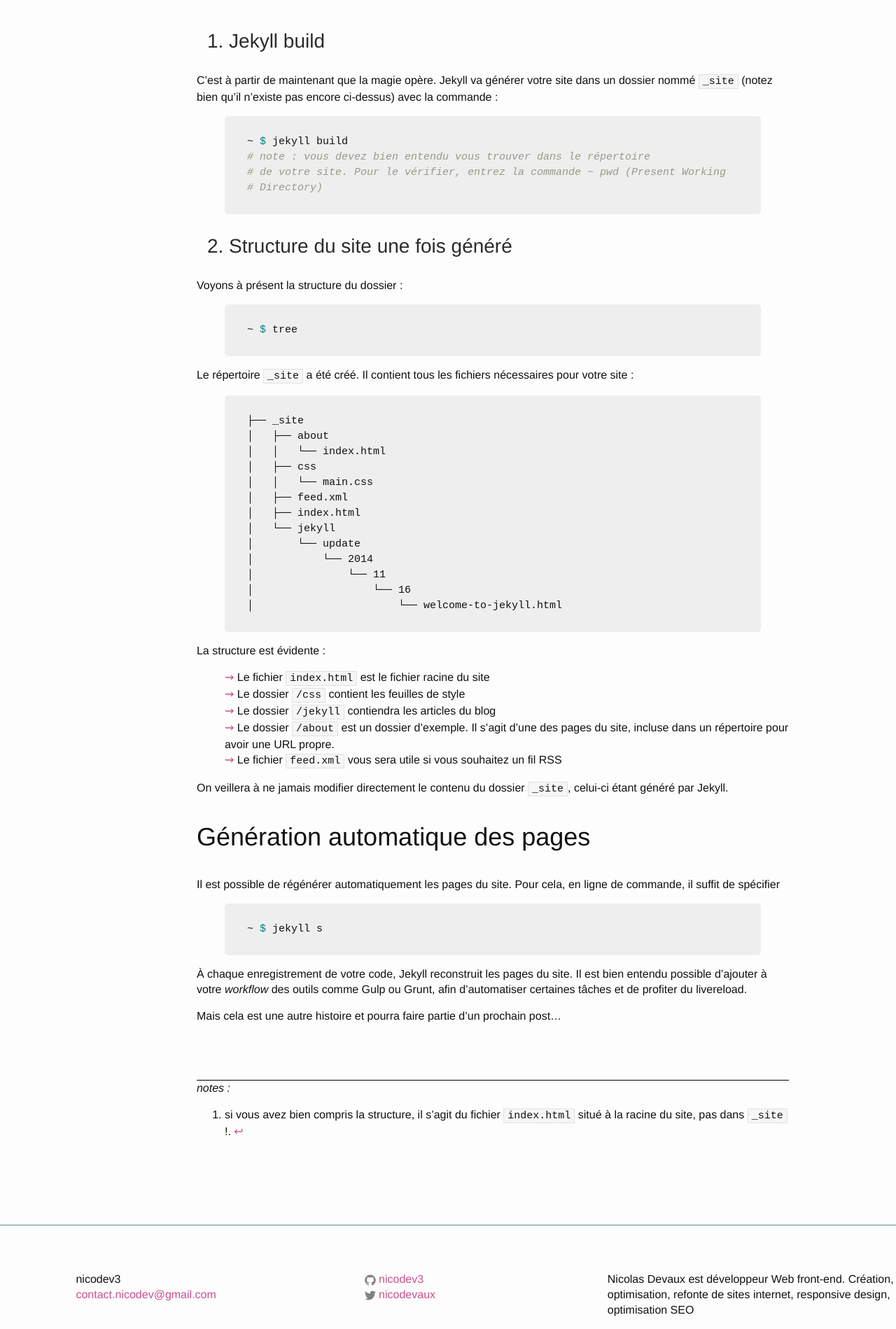
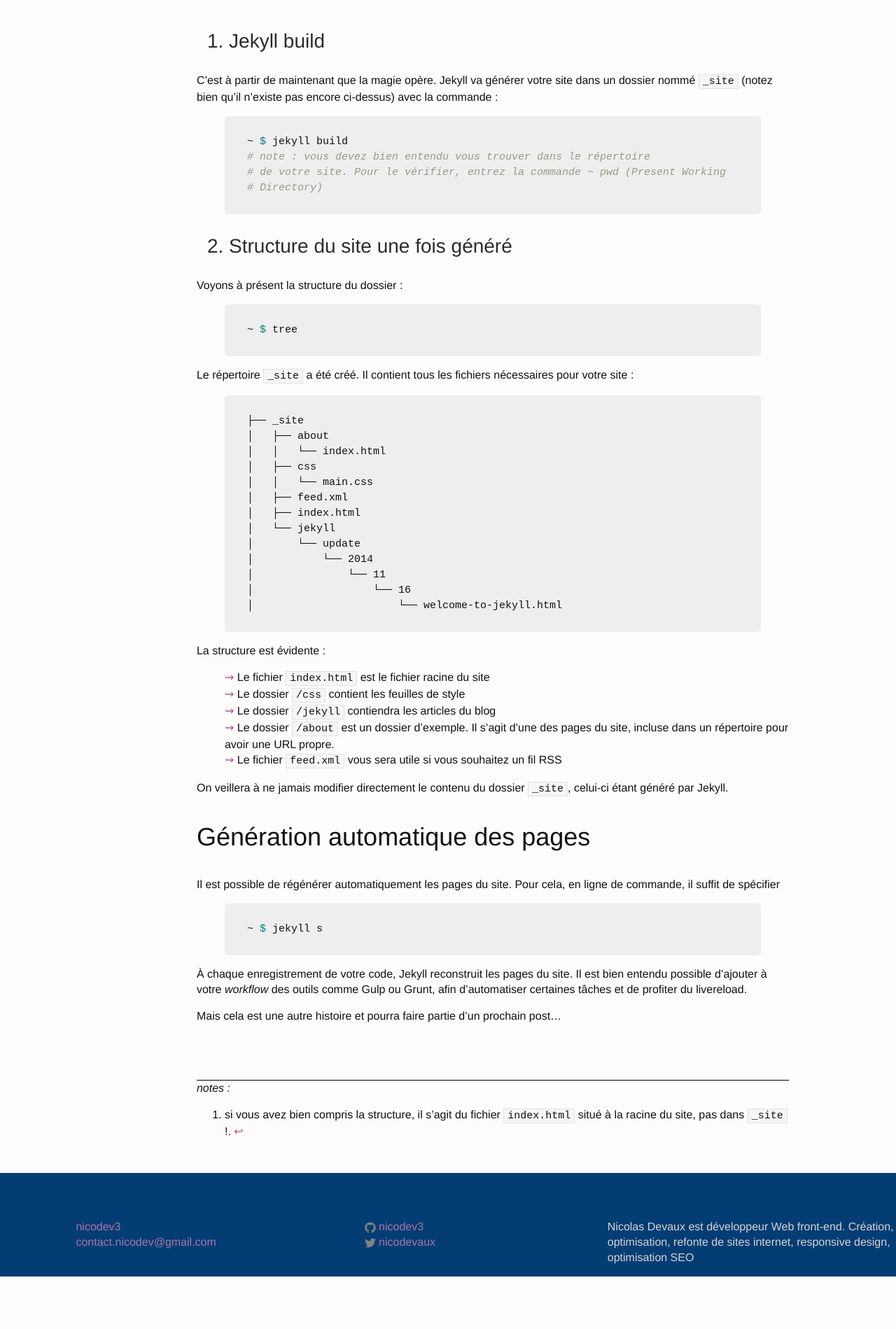
Before and after one commit to nicodev3/nicodev3.github.io, a Jekyll site: the page built from _posts/2014-10-30-site-web-jekyll.markdown, in a window 1280 px wide. Shown: the part 4401-6300 px from the top of the page at 70% size. Built offline with Jekyll 4.4.1, drawn with Linux system fonts in a browser that asks for light colours; comment, search, counter and statistics services are not loaded; after the commit the page ends 6225 px from its top, so only the background shows below that.

Commit message:
css changes

```diff
--- a/_sass/partials/blog/_article.scss
+++ b/_sass/partials/blog/_article.scss
@@ -1,3 +1,7 @@
+.hauteur-plus {
+    padding-bottom: 620px;
+}
+
 .conteneur-post {
     @include pad(5%);
     margin-top: 1.5em;
--- a/css/main.css
+++ b/css/main.css
@@ -654,10 +654,17 @@
     float: right;
   }
 }
-
-/* line 65, ../../../../../../../Users/HomeNico/dev/nicodev3.github.io/_sass/partials/base/_layout.scss */
+/* line 60, ../../../../../../../Users/HomeNico/dev/nicodev3.github.io/_sass/partials/base/_layout.scss */
+.content-right h2 {
+  margin-top: 0;
+}
+/* line 63, ../../../../../../../Users/HomeNico/dev/nicodev3.github.io/_sass/partials/base/_layout.scss */
+.content-right .h2-contact {
+  margin-top: 1em;
+}
+
+/* line 72, ../../../../../../../Users/HomeNico/dev/nicodev3.github.io/_sass/partials/base/_layout.scss */
 .cv {
-  padding-top: 1em;
   padding-bottom: 1em;
   border-top: #B67CA7 solid 1px;
   /*background: lighten($rose-clair, 10);*/
@@ -668,7 +675,7 @@
   margin: 0 auto;
 }
 @media (min-width: 47.938em) {
-  /* line 65, ../../../../../../../Users/HomeNico/dev/nicodev3.github.io/_sass/partials/base/_layout.scss */
+  /* line 72, ../../../../../../../Users/HomeNico/dev/nicodev3.github.io/_sass/partials/base/_layout.scss */
   .cv {
     height: auto;
     width: 100%;
@@ -676,7 +683,7 @@
   }
 }
 @media (min-width: 62.5em) {
-  /* line 65, ../../../../../../../Users/HomeNico/dev/nicodev3.github.io/_sass/partials/base/_layout.scss */
+  /* line 72, ../../../../../../../Users/HomeNico/dev/nicodev3.github.io/_sass/partials/base/_layout.scss */
   .cv {
     max-width: 87%;
     margin-left: auto;
@@ -690,7 +697,7 @@
   }
 }
 @media (min-width: 105em) {
-  /* line 65, ../../../../../../../Users/HomeNico/dev/nicodev3.github.io/_sass/partials/base/_layout.scss */
+  /* line 72, ../../../../../../../Users/HomeNico/dev/nicodev3.github.io/_sass/partials/base/_layout.scss */
   .cv {
     max-width: 58%;
     margin-left: auto;
@@ -703,35 +710,34 @@
     clear: both;
   }
 }
-/* line 88, ../../../../../../../Users/HomeNico/dev/nicodev3.github.io/_sass/partials/base/_layout.scss */
+/* line 94, ../../../../../../../Users/HomeNico/dev/nicodev3.github.io/_sass/partials/base/_layout.scss */
 .cv h2 {
   width: 150px;
   margin: 0 auto;
 }
 
-/* line 94, ../../../../../../../Users/HomeNico/dev/nicodev3.github.io/_sass/partials/base/_layout.scss */
+/* line 100, ../../../../../../../Users/HomeNico/dev/nicodev3.github.io/_sass/partials/base/_layout.scss */
 .compe, .tools, .presta {
   width: 95%;
 }
 
-/* line 98, ../../../../../../../Users/HomeNico/dev/nicodev3.github.io/_sass/partials/base/_layout.scss */
+/* line 104, ../../../../../../../Users/HomeNico/dev/nicodev3.github.io/_sass/partials/base/_layout.scss */
 .presta h2, .compe h2, .tools h2 {
   border-bottom: 1px dashed #f2f3f4;
   text-align: center;
   color: #5C8989;
-  padding-top: 0.75em;
   line-height: 2.75em;
 }
 
 @media (min-width: 47.938em) {
-  /* line 110, ../../../../../../../Users/HomeNico/dev/nicodev3.github.io/_sass/partials/base/_layout.scss */
+  /* line 115, ../../../../../../../Users/HomeNico/dev/nicodev3.github.io/_sass/partials/base/_layout.scss */
   .compe {
     width: 49.15254%;
     float: left;
   }
 }
 @media (min-width: 52.5em) {
-  /* line 110, ../../../../../../../Users/HomeNico/dev/nicodev3.github.io/_sass/partials/base/_layout.scss */
+  /* line 115, ../../../../../../../Users/HomeNico/dev/nicodev3.github.io/_sass/partials/base/_layout.scss */
   .compe {
     width: 32.20339%;
     float: left;
@@ -739,14 +745,14 @@
 }
 
 @media (min-width: 47.938em) {
-  /* line 120, ../../../../../../../Users/HomeNico/dev/nicodev3.github.io/_sass/partials/base/_layout.scss */
+  /* line 125, ../../../../../../../Users/HomeNico/dev/nicodev3.github.io/_sass/partials/base/_layout.scss */
   .tools {
     width: 49.15254%;
     float: left;
   }
 }
 @media (min-width: 52.5em) {
-  /* line 120, ../../../../../../../Users/HomeNico/dev/nicodev3.github.io/_sass/partials/base/_layout.scss */
+  /* line 125, ../../../../../../../Users/HomeNico/dev/nicodev3.github.io/_sass/partials/base/_layout.scss */
   .tools {
     width: 32.20339%;
     float: left;
@@ -754,7 +760,7 @@
 }
 
 @media (min-width: 47.938em) {
-  /* line 130, ../../../../../../../Users/HomeNico/dev/nicodev3.github.io/_sass/partials/base/_layout.scss */
+  /* line 135, ../../../../../../../Users/HomeNico/dev/nicodev3.github.io/_sass/partials/base/_layout.scss */
   .presta {
     clear: both;
     width: auto;
@@ -762,7 +768,7 @@
   }
 }
 @media (min-width: 52.5em) {
-  /* line 130, ../../../../../../../Users/HomeNico/dev/nicodev3.github.io/_sass/partials/base/_layout.scss */
+  /* line 135, ../../../../../../../Users/HomeNico/dev/nicodev3.github.io/_sass/partials/base/_layout.scss */
   .presta {
     clear: none;
     width: 32.20339%;
@@ -770,7 +776,7 @@
   }
 }
 
-/* line 147, ../../../../../../../Users/HomeNico/dev/nicodev3.github.io/_sass/partials/base/_layout.scss */
+/* line 152, ../../../../../../../Users/HomeNico/dev/nicodev3.github.io/_sass/partials/base/_layout.scss */
 .conteneur-portfolio {
   clear: both;
   width: 100%;
@@ -778,26 +784,29 @@
   margin-left: 0;
   margin-right: 0;
   background-color: #85adad;
-  padding-bottom: 3.125em;
-}
-/* line 151, ../../../../../../../Users/HomeNico/dev/nicodev3.github.io/_sass/partials/base/_layout.scss */
+  margin-top: 1.875em;
+  padding-bottom: 4.6875em;
+}
+/* line 157, ../../../../../../../Users/HomeNico/dev/nicodev3.github.io/_sass/partials/base/_layout.scss */
 .conteneur-portfolio h2 {
   margin-left: 8.47458%;
-}
-
-/* line 156, ../../../../../../../Users/HomeNico/dev/nicodev3.github.io/_sass/partials/base/_layout.scss */
+  color: #F3F3F3;
+  letter-spacing: 1px;
+}
+
+/* line 164, ../../../../../../../Users/HomeNico/dev/nicodev3.github.io/_sass/partials/base/_layout.scss */
 .gallery {
   padding-left: 4%;
   padding-right: 4%;
 }
 
-/* line 160, ../../../../../../../Users/HomeNico/dev/nicodev3.github.io/_sass/partials/base/_layout.scss */
+/* line 168, ../../../../../../../Users/HomeNico/dev/nicodev3.github.io/_sass/partials/base/_layout.scss */
 .gallery .site {
   min-height: 47.5em;
   background-color: #efefe7;
 }
 @media (min-width: 47.938em) {
-  /* line 160, ../../../../../../../Users/HomeNico/dev/nicodev3.github.io/_sass/partials/base/_layout.scss */
+  /* line 168, ../../../../../../../Users/HomeNico/dev/nicodev3.github.io/_sass/partials/base/_layout.scss */
   .gallery .site {
     box-shadow: 5px 5px 15px 0px #6B6969;
     width: 32.20339%;
@@ -824,29 +833,29 @@
   }
 }
 
-/* line 170, ../../../../../../../Users/HomeNico/dev/nicodev3.github.io/_sass/partials/base/_layout.scss */
+/* line 178, ../../../../../../../Users/HomeNico/dev/nicodev3.github.io/_sass/partials/base/_layout.scss */
 .site p {
   text-align: center;
   padding: 10px 0;
   margin-top: -5px;
   background: #B67CA7;
 }
-/* line 176, ../../../../../../../Users/HomeNico/dev/nicodev3.github.io/_sass/partials/base/_layout.scss */
+/* line 184, ../../../../../../../Users/HomeNico/dev/nicodev3.github.io/_sass/partials/base/_layout.scss */
 .site a {
   color: white;
 }
-/* line 179, ../../../../../../../Users/HomeNico/dev/nicodev3.github.io/_sass/partials/base/_layout.scss */
+/* line 187, ../../../../../../../Users/HomeNico/dev/nicodev3.github.io/_sass/partials/base/_layout.scss */
 .site h4 {
   text-align: center;
   color: #C8518D;
 }
 
-/* line 185, ../../../../../../../Users/HomeNico/dev/nicodev3.github.io/_sass/partials/base/_layout.scss */
+/* line 193, ../../../../../../../Users/HomeNico/dev/nicodev3.github.io/_sass/partials/base/_layout.scss */
 .button-container {
   padding: 0 5px;
 }
 
-/* line 190, ../../../../../../../Users/HomeNico/dev/nicodev3.github.io/_sass/partials/base/_layout.scss */
+/* line 198, ../../../../../../../Users/HomeNico/dev/nicodev3.github.io/_sass/partials/base/_layout.scss */
 .button-container .button {
   width: 49.15254%;
   float: left;
@@ -865,7 +874,7 @@
   clear: none;
 }
 @media (min-width: 47.938em) {
-  /* line 190, ../../../../../../../Users/HomeNico/dev/nicodev3.github.io/_sass/partials/base/_layout.scss */
+  /* line 198, ../../../../../../../Users/HomeNico/dev/nicodev3.github.io/_sass/partials/base/_layout.scss */
   .button-container .button {
     width: 32.20339%;
     float: left;
@@ -891,7 +900,7 @@
   }
 }
 
-/* line 198, ../../../../../../../Users/HomeNico/dev/nicodev3.github.io/_sass/partials/base/_layout.scss */
+/* line 206, ../../../../../../../Users/HomeNico/dev/nicodev3.github.io/_sass/partials/base/_layout.scss */
 .button {
   text-align: center;
   border-radius: 3px;
@@ -899,71 +908,71 @@
   padding: 5px 0;
 }
 @media (min-width: 47.938em) {
-  /* line 198, ../../../../../../../Users/HomeNico/dev/nicodev3.github.io/_sass/partials/base/_layout.scss */
+  /* line 206, ../../../../../../../Users/HomeNico/dev/nicodev3.github.io/_sass/partials/base/_layout.scss */
   .button {
     width: 15.25424%;
     float: left;
   }
 }
 
-/* line 208, ../../../../../../../Users/HomeNico/dev/nicodev3.github.io/_sass/partials/base/_layout.scss */
+/* line 216, ../../../../../../../Users/HomeNico/dev/nicodev3.github.io/_sass/partials/base/_layout.scss */
 .button-border {
   border: 1px solid #C8518D;
 }
 
-/* line 212, ../../../../../../../Users/HomeNico/dev/nicodev3.github.io/_sass/partials/base/_layout.scss */
+/* line 220, ../../../../../../../Users/HomeNico/dev/nicodev3.github.io/_sass/partials/base/_layout.scss */
 .button-html {
   background-color: #E44D26;
   color: #EBEBEB;
 }
 
-/* line 217, ../../../../../../../Users/HomeNico/dev/nicodev3.github.io/_sass/partials/base/_layout.scss */
+/* line 225, ../../../../../../../Users/HomeNico/dev/nicodev3.github.io/_sass/partials/base/_layout.scss */
 .button-css3 {
   background-color: #1572B7;
   color: white;
 }
 
-/* line 222, ../../../../../../../Users/HomeNico/dev/nicodev3.github.io/_sass/partials/base/_layout.scss */
+/* line 230, ../../../../../../../Users/HomeNico/dev/nicodev3.github.io/_sass/partials/base/_layout.scss */
 .button-sass {
   background-color: #C8518D;
   color: white;
 }
 
-/* line 227, ../../../../../../../Users/HomeNico/dev/nicodev3.github.io/_sass/partials/base/_layout.scss */
+/* line 235, ../../../../../../../Users/HomeNico/dev/nicodev3.github.io/_sass/partials/base/_layout.scss */
 .button-jekyll {
   background-color: #FFCC00;
   color: #333333;
 }
 
-/* line 232, ../../../../../../../Users/HomeNico/dev/nicodev3.github.io/_sass/partials/base/_layout.scss */
+/* line 240, ../../../../../../../Users/HomeNico/dev/nicodev3.github.io/_sass/partials/base/_layout.scss */
 .button-laravel {
   background-color: #F87265;
   color: white;
 }
 
-/* line 237, ../../../../../../../Users/HomeNico/dev/nicodev3.github.io/_sass/partials/base/_layout.scss */
+/* line 245, ../../../../../../../Users/HomeNico/dev/nicodev3.github.io/_sass/partials/base/_layout.scss */
 .button-javascript {
   background-color: #F0DB4F;
 }
 
-/* line 241, ../../../../../../../Users/HomeNico/dev/nicodev3.github.io/_sass/partials/base/_layout.scss */
+/* line 249, ../../../../../../../Users/HomeNico/dev/nicodev3.github.io/_sass/partials/base/_layout.scss */
 .button-php {
   background-color: #5A66A2;
   color: white;
 }
 
-/* line 246, ../../../../../../../Users/HomeNico/dev/nicodev3.github.io/_sass/partials/base/_layout.scss */
+/* line 254, ../../../../../../../Users/HomeNico/dev/nicodev3.github.io/_sass/partials/base/_layout.scss */
 .button-github {
   background-color: #9CDAF0;
 }
 
-/* line 250, ../../../../../../../Users/HomeNico/dev/nicodev3.github.io/_sass/partials/base/_layout.scss */
+/* line 258, ../../../../../../../Users/HomeNico/dev/nicodev3.github.io/_sass/partials/base/_layout.scss */
 .button-love {
   background-color: #B67CA7;
   color: white;
 }
 
-/* line 255, ../../../../../../../Users/HomeNico/dev/nicodev3.github.io/_sass/partials/base/_layout.scss */
+/* line 263, ../../../../../../../Users/HomeNico/dev/nicodev3.github.io/_sass/partials/base/_layout.scss */
 .fa-heart, .fa-heart-o {
   -webkit-animation: pulsate 3s ease-out;
           animation: pulsate 3s ease-out;
@@ -1012,7 +1021,7 @@
             transform: scale(1, 1) rotate(-5deg);
   }
 }
-/* line 278, ../../../../../../../Users/HomeNico/dev/nicodev3.github.io/_sass/partials/base/_layout.scss */
+/* line 285, ../../../../../../../Users/HomeNico/dev/nicodev3.github.io/_sass/partials/base/_layout.scss */
 .features {
   clear: both;
   width: 100%;
@@ -1452,44 +1461,44 @@
 
 /* line 4, ../../../../../../../Users/HomeNico/dev/nicodev3.github.io/_sass/partials/base/_footer.scss */
 .site-footer {
-  border-top: 1px solid #5C8989;
   clear: both;
   width: 100%;
   float: left;
   margin-left: 0;
   margin-right: 0;
-  margin-top: 74px;
-}
-
-/* line 9, ../../../../../../../Users/HomeNico/dev/nicodev3.github.io/_sass/partials/base/_footer.scss */
+  background-color: #043D74;
+}
+
+/* line 8, ../../../../../../../Users/HomeNico/dev/nicodev3.github.io/_sass/partials/base/_footer.scss */
 .footer-container {
   margin-top: 100px;
 }
 @media (min-width: 47.938em) {
-  /* line 9, ../../../../../../../Users/HomeNico/dev/nicodev3.github.io/_sass/partials/base/_footer.scss */
+  /* line 8, ../../../../../../../Users/HomeNico/dev/nicodev3.github.io/_sass/partials/base/_footer.scss */
   .footer-container {
     margin-top: 50px;
   }
 }
 
-/* line 16, ../../../../../../../Users/HomeNico/dev/nicodev3.github.io/_sass/partials/base/_footer.scss */
+/* line 15, ../../../../../../../Users/HomeNico/dev/nicodev3.github.io/_sass/partials/base/_footer.scss */
 .contact-list, .social-media-list {
   margin-left: 8.47458%;
 }
 @media (min-width: 47.938em) {
-  /* line 16, ../../../../../../../Users/HomeNico/dev/nicodev3.github.io/_sass/partials/base/_footer.scss */
+  /* line 15, ../../../../../../../Users/HomeNico/dev/nicodev3.github.io/_sass/partials/base/_footer.scss */
   .contact-list, .social-media-list {
     width: 23.72881%;
     float: left;
   }
 }
 
-/* line 23, ../../../../../../../Users/HomeNico/dev/nicodev3.github.io/_sass/partials/base/_footer.scss */
+/* line 22, ../../../../../../../Users/HomeNico/dev/nicodev3.github.io/_sass/partials/base/_footer.scss */
 .text {
   margin-left: 8.47458%;
+  color: #D5D5CF;
 }
 @media (min-width: 47.938em) {
-  /* line 23, ../../../../../../../Users/HomeNico/dev/nicodev3.github.io/_sass/partials/base/_footer.scss */
+  /* line 22, ../../../../../../../Users/HomeNico/dev/nicodev3.github.io/_sass/partials/base/_footer.scss */
   .text {
     margin-left: 0;
     width: 32.20339%;
@@ -1502,6 +1511,12 @@
 .social-media-list {
   list-style: none;
   padding-left: 0;
+  color: #A576A7;
+}
+/* line 35, ../../../../../../../Users/HomeNico/dev/nicodev3.github.io/_sass/partials/base/_footer.scss */
+.contact-list a,
+.social-media-list a {
+  color: #A576A7;
 }
 
 /* line 1, ../../../../../../../Users/HomeNico/dev/nicodev3.github.io/_sass/partials/blog/_liste.scss */
@@ -1527,13 +1542,18 @@
 }
 
 /* line 1, ../../../../../../../Users/HomeNico/dev/nicodev3.github.io/_sass/partials/blog/_article.scss */
+.hauteur-plus {
+  padding-bottom: 620px;
+}
+
+/* line 5, ../../../../../../../Users/HomeNico/dev/nicodev3.github.io/_sass/partials/blog/_article.scss */
 .conteneur-post {
   padding-left: 5%;
   padding-right: 5%;
   margin-top: 1.5em;
 }
 @media (min-width: 47.938em) {
-  /* line 1, ../../../../../../../Users/HomeNico/dev/nicodev3.github.io/_sass/partials/blog/_article.scss */
+  /* line 5, ../../../../../../../Users/HomeNico/dev/nicodev3.github.io/_sass/partials/blog/_article.scss */
   .conteneur-post {
     width: 66.10169%;
     float: left;
@@ -1541,35 +1561,35 @@
   }
 }
 
-/* line 10, ../../../../../../../Users/HomeNico/dev/nicodev3.github.io/_sass/partials/blog/_article.scss */
+/* line 14, ../../../../../../../Users/HomeNico/dev/nicodev3.github.io/_sass/partials/blog/_article.scss */
 .post-content ul {
   list-style: none;
 }
-/* line 13, ../../../../../../../Users/HomeNico/dev/nicodev3.github.io/_sass/partials/blog/_article.scss */
+/* line 17, ../../../../../../../Users/HomeNico/dev/nicodev3.github.io/_sass/partials/blog/_article.scss */
 .post-content ul li:before {
   content: '\21DD  ';
   color: #C8518D;
 }
 
-/* line 20, ../../../../../../../Users/HomeNico/dev/nicodev3.github.io/_sass/partials/blog/_article.scss */
+/* line 24, ../../../../../../../Users/HomeNico/dev/nicodev3.github.io/_sass/partials/blog/_article.scss */
 .footnotes {
   border-top: 1px solid black;
   margin-top: 5em;
 }
-/* line 23, ../../../../../../../Users/HomeNico/dev/nicodev3.github.io/_sass/partials/blog/_article.scss */
+/* line 27, ../../../../../../../Users/HomeNico/dev/nicodev3.github.io/_sass/partials/blog/_article.scss */
 .footnotes:before {
   content: 'notes :';
   font-style: italic;
 }
 
-/* line 29, ../../../../../../../Users/HomeNico/dev/nicodev3.github.io/_sass/partials/blog/_article.scss */
+/* line 33, ../../../../../../../Users/HomeNico/dev/nicodev3.github.io/_sass/partials/blog/_article.scss */
 #disqus_thread {
   margin-top: 2em;
   padding-left: 5%;
   padding-right: 5%;
 }
 @media (min-width: 47.938em) {
-  /* line 29, ../../../../../../../Users/HomeNico/dev/nicodev3.github.io/_sass/partials/blog/_article.scss */
+  /* line 33, ../../../../../../../Users/HomeNico/dev/nicodev3.github.io/_sass/partials/blog/_article.scss */
   #disqus_thread {
     width: 66.10169%;
     float: left;
```
Also changed, not shown: _sass/partials/base/_footer.scss (+6 -2 lines), _sass/partials/base/_layout.scss (+11 -4 lines), 1 other file.
